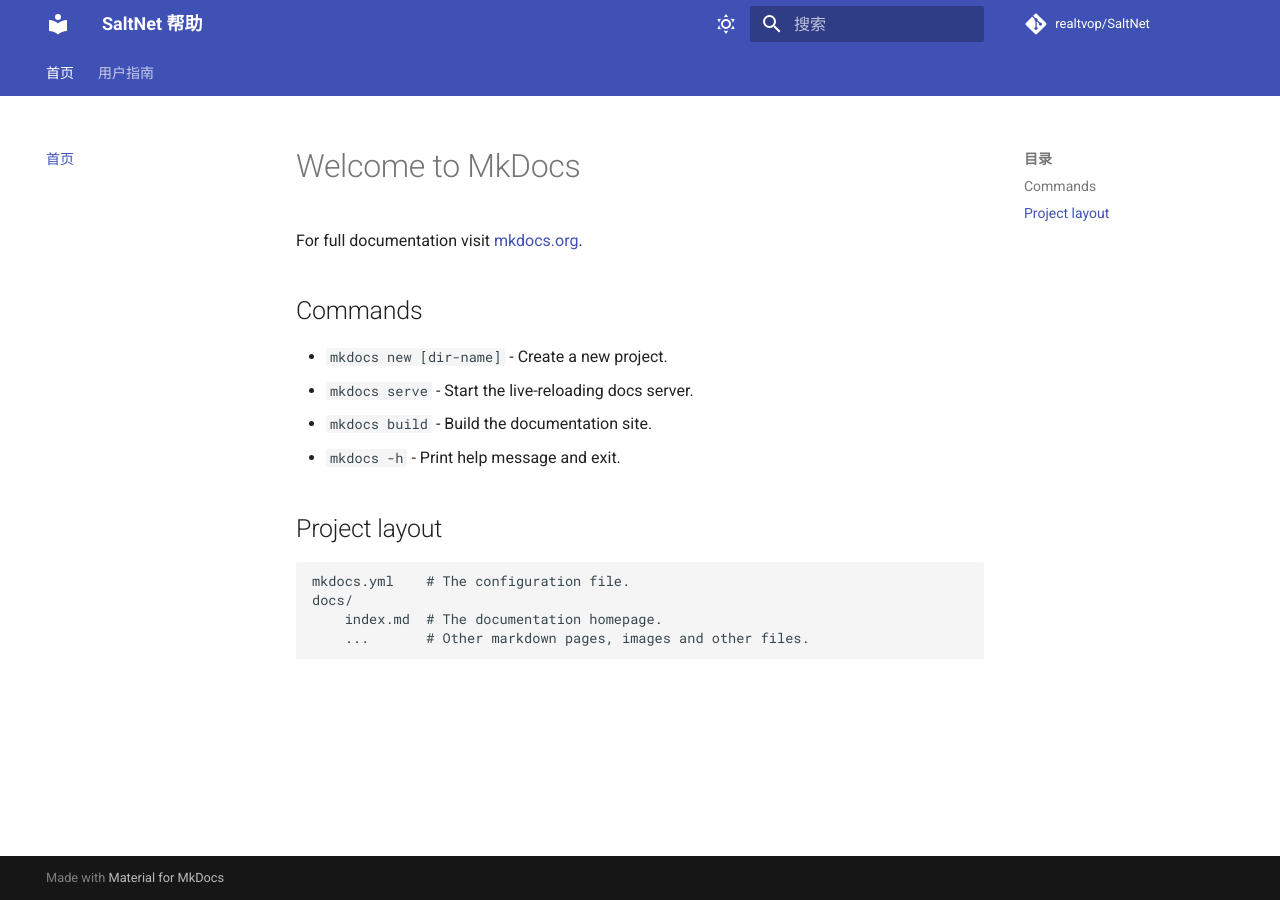
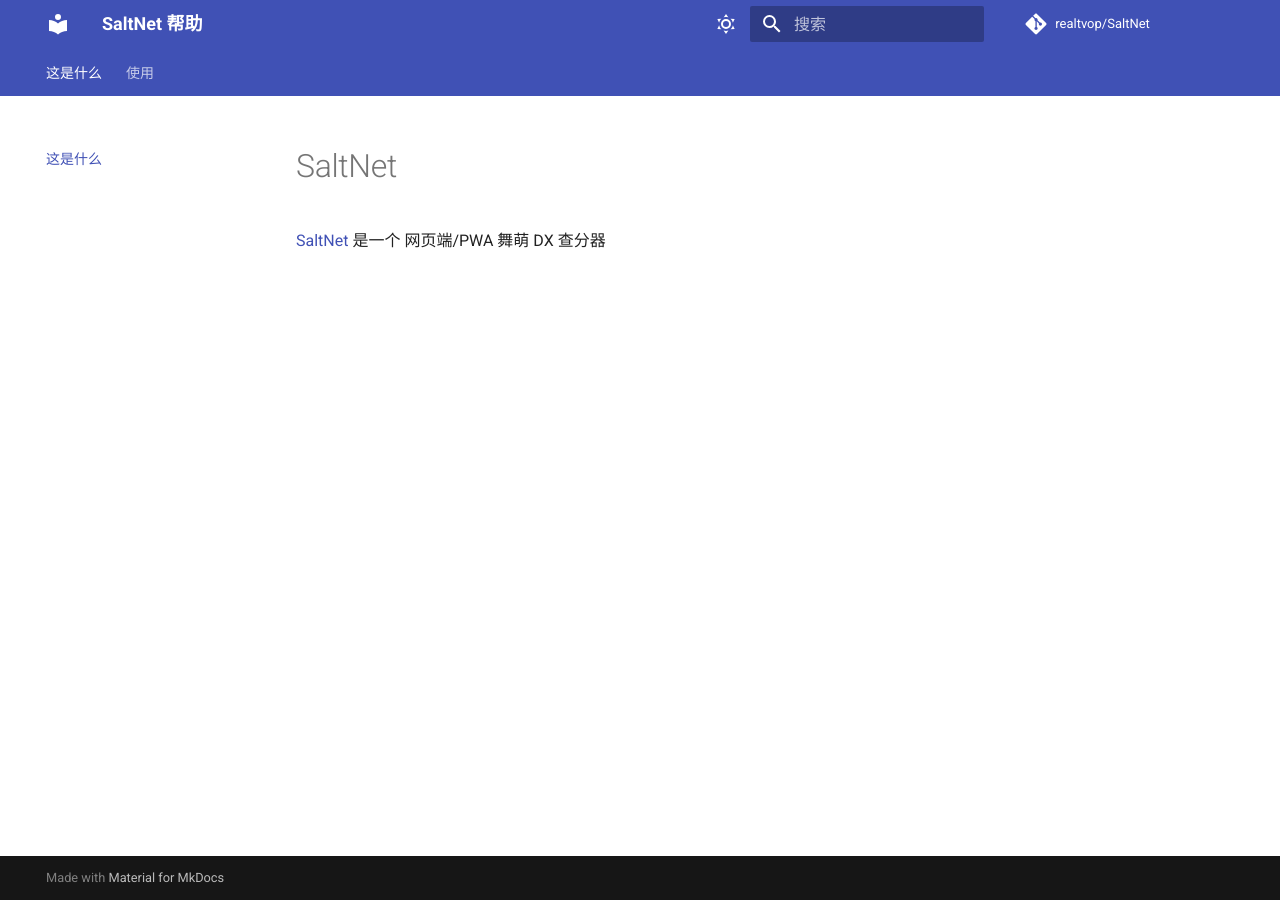
Before and after one commit to axelpln/SaltNet-docs, an MkDocs documentation site: the page built from docs/index.md, in a window 1280 px wide. Built offline with MkDocs 1.6.1 and Material for MkDocs 9.7.7, drawn with Linux system fonts in a browser that asks for light colours; comment, search, counter and statistics services are not loaded.

Commit message:
add some content

```diff
--- a/docs/index.md
+++ b/docs/index.md
@@ -1,17 +1,3 @@
-# Welcome to MkDocs
+# SaltNet
 
-For full documentation visit [mkdocs.org](https://www.mkdocs.org).
-
-## Commands
-
-* `mkdocs new [dir-name]` - Create a new project.
-* `mkdocs serve` - Start the live-reloading docs server.
-* `mkdocs build` - Build the documentation site.
-* `mkdocs -h` - Print help message and exit.
-
-## Project layout
-
-    mkdocs.yml    # The configuration file.
-    docs/
-        index.md  # The documentation homepage.
-        ...       # Other markdown pages, images and other files.
+[SaltNet](https://salt.realtvop.top) 是一个 网页端/PWA 舞萌 DX 查分器
--- a/mkdocs.yml
+++ b/mkdocs.yml
@@ -32,10 +32,9 @@ theme:
 
 # 导航栏配置 (可选)
 nav:
-  - '首页': 'index.md'
-  - '用户指南':
-    - '安装': 'guide/installation.md'
-    - '配置': 'guide/configuration.md'
+  - '这是什么': 'index.md'
+  - '使用':
+    - '作为应用安装': 'basis/pwa.md'
 
 # Markdown 扩展 (可选，但推荐)
 markdown_extensions:
--- /dev/null
+++ b/requirements.txt
@@ -0,0 +1,2 @@
+mkdocs
+mkdocs-material
```
Also changed, not shown: docs/basis/pwa.md (added, +1 -0 lines), docs/img/favicon.ico (added), 1 other file.
